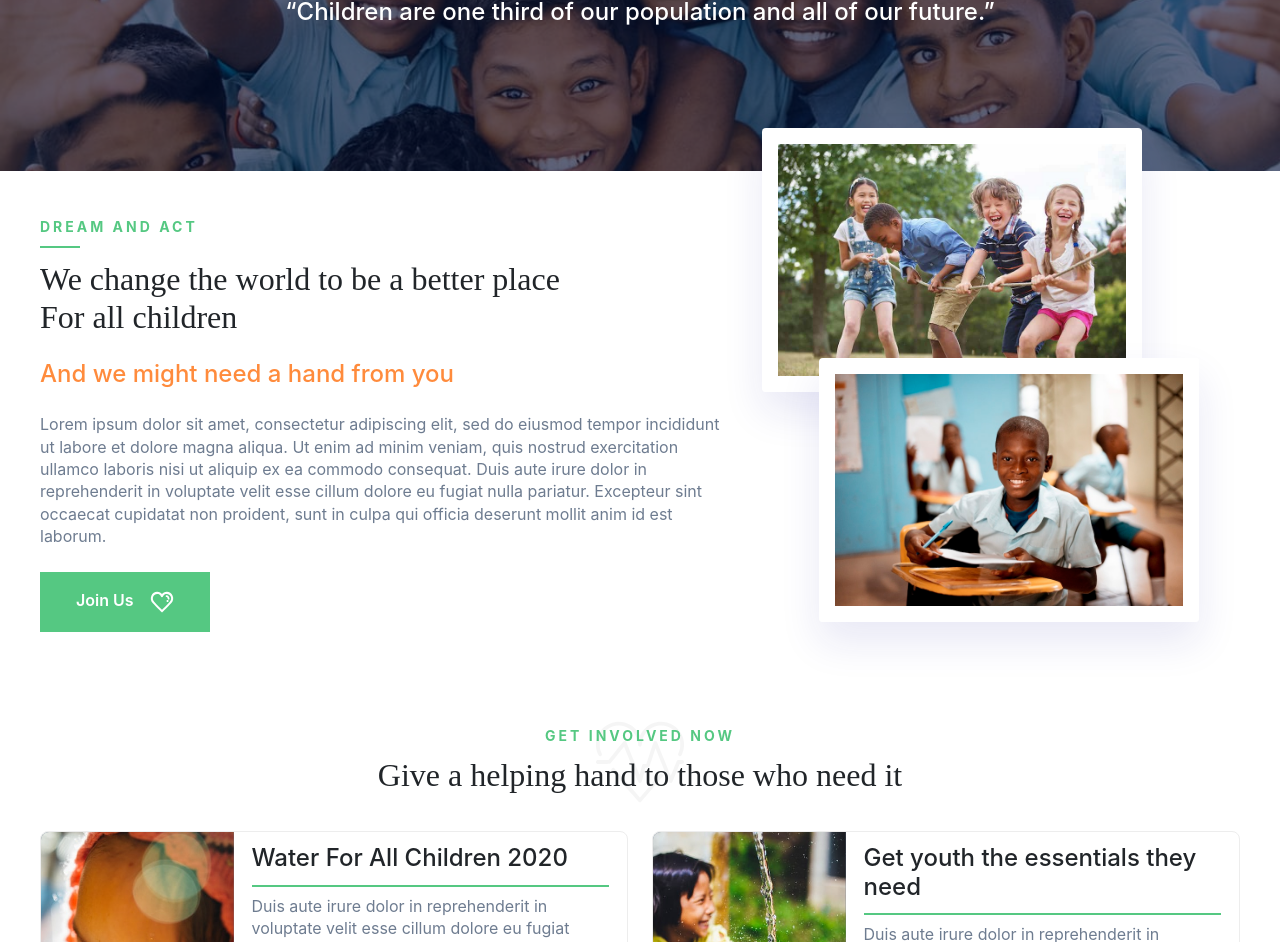
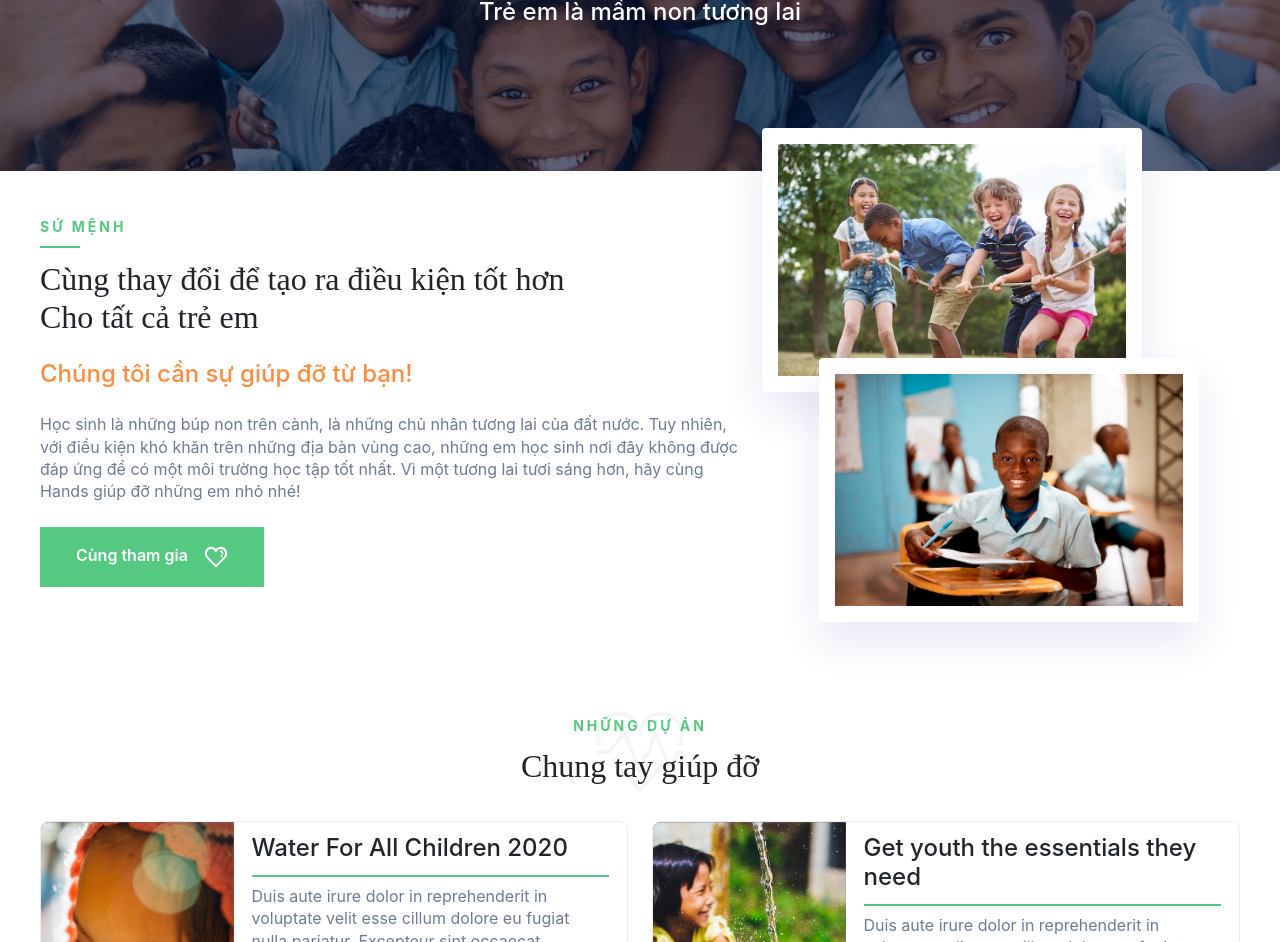
Before and after one commit to HungNguyenTuan/HungNguyenTuan.github.io, a plain HTML site: page cause_child_edu.html in a window 1280 px wide. Shown: the part 332-1274 px from the top of the page. Drawn offline with nearby package versions, Linux system fonts and the light colour scheme.

Commit message:
Update cause_child_edu.html

```diff
--- a/cause_child_edu.html
+++ b/cause_child_edu.html
@@ -103,11 +103,13 @@
             <div class="section__content page-intro-section__content">
               <div class="page-intro-section__text-wrapper">
                 <h1 class="section__main-heading text-center mb1">
-                  Children & Education
+                  <!-- Children & Education -->
+                  Trẻ em và Giáo dục
                 </h1>
                 <h4 class="section__bottom-heading text-center">
-                  “Children are one third of our population and all of our
-                  future.”
+                  <!-- “Children are one third of our population and all of our
+                  future.” -->
+                  Trẻ em là mầm non tương lai
                 </h4>
               </div>
             </div>
@@ -117,26 +119,29 @@
           <div class="content-section__inner">
             <div class="section__content cause-intro-section__content">
               <div class="cause-intro-section__brief-wrapper">
-                <h5 class="section__top-heading">Dream and act</h5>
+                <h5 class="section__top-heading">
+                  <!-- Dream and act -->
+                  Sứ mệnh
+                </h5>
                 <h2 class="section__main-heading">
-                  We change the world to be a better place <br />For all
-                  children
+                  <!-- We change the world to be a better place <br />For all
+                  children -->
+                  Cùng thay đổi để tạo ra điều kiện tốt hơn <br />
+                  Cho tất cả trẻ em
                 </h2>
                 <h4 class="section__bottom-heading">
-                  And we might need a hand from you
+                  <!-- And we might need a hand from you -->
+                  Chúng tôi cần sự giúp đỡ từ bạn!
                 </h4>
                 <p class="color-gray mb2">
-                  Lorem ipsum dolor sit amet, consectetur adipiscing elit, sed
-                  do eiusmod tempor incididunt ut labore et dolore magna aliqua.
-                  Ut enim ad minim veniam, quis nostrud exercitation ullamco
-                  laboris nisi ut aliquip ex ea commodo consequat. Duis aute
-                  irure dolor in reprehenderit in voluptate velit esse cillum
-                  dolore eu fugiat nulla pariatur. Excepteur sint occaecat
-                  cupidatat non proident, sunt in culpa qui officia deserunt
-                  mollit anim id est laborum.
+                  Học sinh là những búp non trên cành, là những chủ nhân tương
+                  lai của đất nước. Tuy nhiên, với điều kiện khó khăn trên những
+                  địa bàn vùng cao, những em học sinh nơi đây không được đáp ứng
+                  để có một môi trường học tập tốt nhất. Vì một tương lai tươi
+                  sáng hơn, hãy cùng Hands giúp đỡ những em nhỏ nhé!
                 </p>
                 <button class="large" type="button">
-                  Join Us
+                  Cùng tham gia
                   <span class="icon medium end"
                     ><img src="src/img/icon/heart.svg"
                   /></span>
@@ -156,10 +161,12 @@
         <div class="content-section">
           <div class="content-section__inner">
             <h5 class="section__top-heading text-center no-line">
-              Get Involved Now
+              <!-- Get Involved Now -->
+              Những dự án
             </h5>
             <h2 class="section__main-heading text-center">
-              Give a helping hand to those who need it
+              <!-- Give a helping hand to those who need it -->
+              Chung tay giúp đỡ
             </h2>
             <div class="section__heading-icon text-center">
               <img src="src/img/icon/heart-beat.svg" />
```
